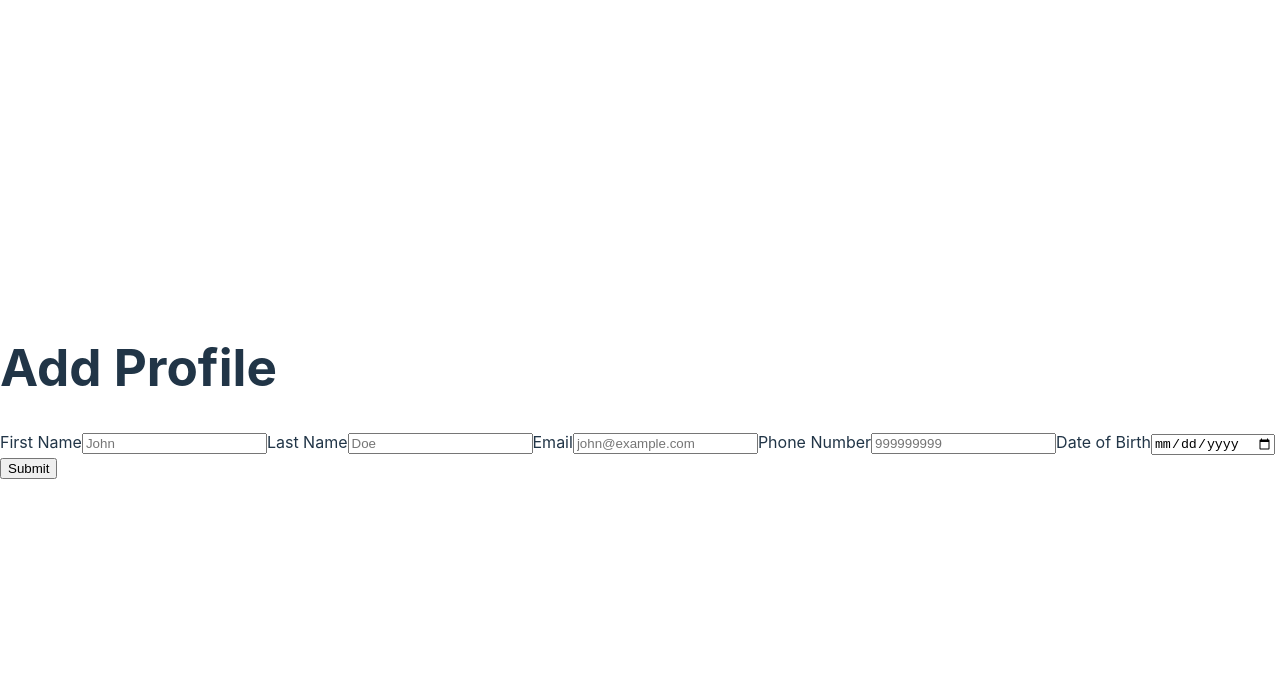
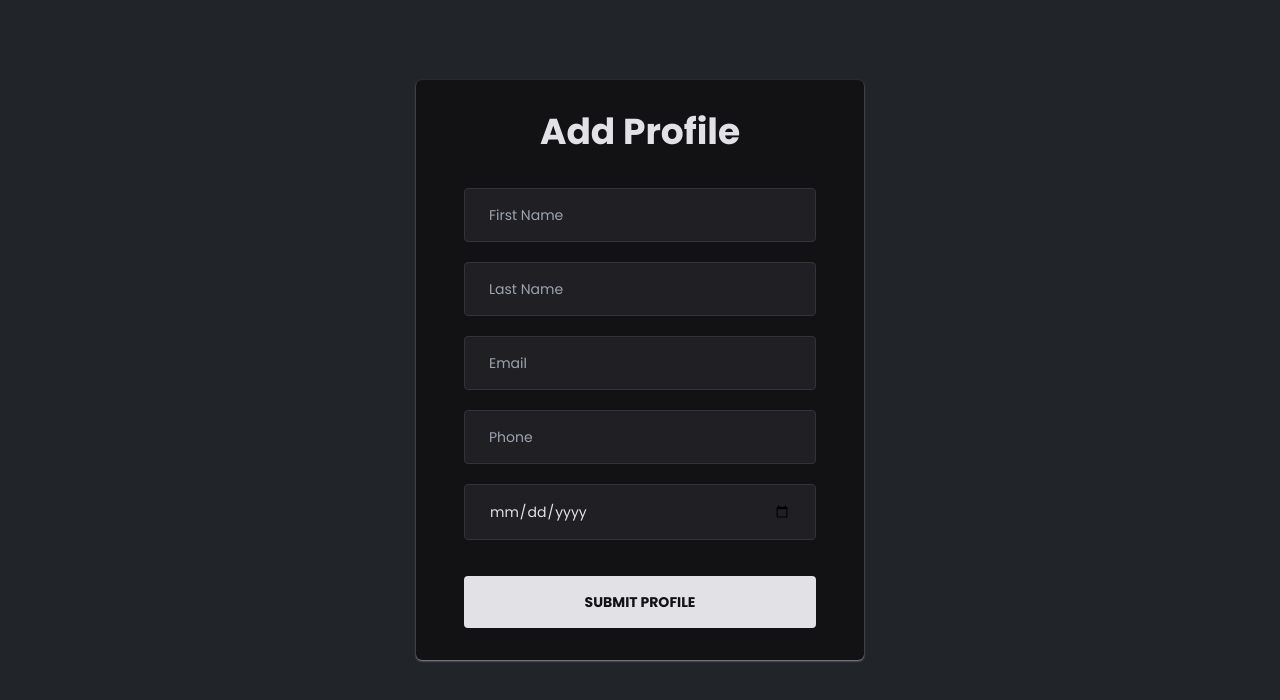
Before and after one commit to thneves/klava-form, a React (Vite) app: page / in a window 1280 px wide. Shown: the top 700 px of the page. Built offline with nearby package versions, Linux system fonts and the light colour scheme.

Commit message:
Refactor styles

```diff
--- a/index.html
+++ b/index.html
@@ -2,6 +2,12 @@
 <html lang="en">
   <head>
     <meta charset="UTF-8" />
+    <link rel="preconnect" href="https://fonts.googleapis.com" />
+    <link rel="preconnect" href="https://fonts.gstatic.com" crossorigin />
+    <link
+      href="https://fonts.googleapis.com/css2?family=Poppins:wght@300;400;700&display=swap"
+      rel="stylesheet"
+    />
     <link rel="icon" type="image/svg+xml" href="/vite.svg" />
     <meta name="viewport" content="width=device-width, initial-scale=1.0" />
     <title>Klaviyo Form</title>
--- a/src/App.jsx
+++ b/src/App.jsx
@@ -1,8 +1,9 @@
+import './styles/global.css'
 import { Form } from './components/Form';
 
 function App() {
  return (
-  <Form />
+    <Form />
  )
 }
 
--- a/src/components/Form.jsx
+++ b/src/components/Form.jsx
@@ -1,3 +1,4 @@
+import "../styles/global.css"
 import { useState } from "react"
 import { useForm } from 'react-hook-form';
 import { ErrorMessage } from '@hookform/error-message';
@@ -34,12 +35,19 @@ export function Form() {
     }
 
     return (
-      <>
-        <h1 className="title">Add Profile</h1>
-        <form className='form' onSubmit={handleSubmit(onSubmit)}>
-        <label>First Name</label>
+      <div className="w-screen h-screen bg-dark-700 pt-20">
+        <form
+          className='flex flex-col mx-auto max-w-md bg-gray-900  py-8 px-12 rounded-md shadow-gray-300 shadow-sm'
+          onSubmit={handleSubmit(onSubmit)}
+        >
+        <h1
+          className="text-center text-gray-100 text-4xl font-bold mb-5 mt-"
+          >
+          Add Profile
+        </h1>
         <input
-          placeholder='John'
+          className="flex-1 px-6 py-4 rounded bg-gray-800 border border-gray-600 text-sm text-gray-100 mt-4 mb-1"
+          placeholder='First Name'
           {...register("FirstName", {
             required: "This is required.",
             pattern: {
@@ -58,13 +66,16 @@ export function Form() {
           render={({ messages }) =>
             messages &&
             Object.entries(messages).map(([type, message]) => (
-              <p key={type}>{message}</p>
+              <p
+                className="text-red-400"
+                key={type}>{message}
+              </p>
             ))
           }
         />
-        <label>Last Name</label>
         <input
-          placeholder='Doe'
+          className="flex-1 px-6 py-4 rounded bg-gray-800 border border-gray-600 text-sm text-gray-100 mt-4 mb-1"
+          placeholder='Last Name'
           {...register("LastName", {
             required: "This is required.",
             pattern: {
@@ -83,14 +94,17 @@ export function Form() {
           render={({ messages }) =>
             messages &&
             Object.entries(messages).map(([type, message]) => (
-              <p key={type}>{message}</p>
+              <p
+                className="text-red-400"
+                key={type}>{message}
+              </p>
             ))
           }
         />
 
-        <label>Email</label>
         <input
-          placeholder='john@example.com'
+          className="flex-1 px-6 py-4 rounded bg-gray-800 border border-gray-600 text-sm text-gray-100 mt-4 mb-1"
+          placeholder='Email'
           {...register("Email", {
             required: "This is required.",
             pattern: {
@@ -105,14 +119,16 @@ export function Form() {
           render={({ messages }) =>
             messages &&
             Object.entries(messages).map(([type, message]) => (
-              <p key={type}>{message}</p>
+              <p
+                className="text-red-400"
+                key={type}>{message}
+              </p>
             ))
           }
         />
-
-        <label>Phone Number</label>
         <input
-          placeholder='999999999'
+          className="flex-1 px-6 py-4 rounded bg-gray-800 border border-gray-600 text-sm text-gray-100 mt-4 mb-1"
+          placeholder='Phone'
           {...register("Phone", {
             required: "This is required.",
             pattern: {
@@ -135,14 +151,16 @@ export function Form() {
           render={({ messages }) =>
             messages &&
             Object.entries(messages).map(([type, message]) => (
-              <p key={type}>{message}</p>
+              <p
+                className="text-red-400"
+                key={type}>{message}
+              </p>
             ))
           }
         />
 
-        <label>Date of Birth</label>
         <input
-          className='date'
+          className="flex-1 px-6 py-4 rounded bg-gray-800 border border-gray-600 text-sm text-gray-100 mt-4 mb-1"
           type="date"
           placeholder='Date of Birth'
           {...register("Birth", {
@@ -155,15 +173,22 @@ export function Form() {
           render={({ messages }) =>
             messages &&
             Object.entries(messages).map(([type, message]) => (
-              <p key={type}>{message}</p>
+              <p
+                className="text-red-400"
+                key={type}>{message}
+              </p>
             ))
           }
         />
 
-        <input className="submit-btn" value="Submit" type="submit" />
+        <input
+          className="mt-8 px-6 py-4 rounded font-bold text-gray-900 text-sm uppercase bg-gray-100  shadow-sm shadow-blue-400 hover:bg-gray-300 hover:cursor-pointer"
+          value="Submit Profile"
+          type="submit"
+        />
 
         { error === false ? <p className="message-success">{notification}</p> : <p className="message-error">{notification}</p>}
       </form>
-      </>
+      </div>
     )
   }
--- a/src/index.css
+++ /dev/null
@@ -1,70 +0,0 @@
-:root {
-  font-family: Inter, Avenir, Helvetica, Arial, sans-serif;
-  font-size: 16px;
-  line-height: 24px;
-  font-weight: 400;
-
-  color-scheme: light dark;
-  color: rgba(255, 255, 255, 0.87);
-  background-color: #242424;
-
-  font-synthesis: none;
-  text-rendering: optimizeLegibility;
-  -webkit-font-smoothing: antialiased;
-  -moz-osx-font-smoothing: grayscale;
-  -webkit-text-size-adjust: 100%;
-}
-
-a {
-  font-weight: 500;
-  color: #646cff;
-  text-decoration: inherit;
-}
-a:hover {
-  color: #535bf2;
-}
-
-body {
-  margin: 0;
-  display: flex;
-  place-items: center;
-  min-width: 320px;
-  min-height: 100vh;
-}
-
-h1 {
-  font-size: 3.2em;
-  line-height: 1.1;
-}
-
-button {
-  border-radius: 8px;
-  border: 1px solid transparent;
-  padding: 0.6em 1.2em;
-  font-size: 1em;
-  font-weight: 500;
-  font-family: inherit;
-  background-color: #1a1a1a;
-  cursor: pointer;
-  transition: border-color 0.25s;
-}
-button:hover {
-  border-color: #646cff;
-}
-button:focus,
-button:focus-visible {
-  outline: 4px auto -webkit-focus-ring-color;
-}
-
-@media (prefers-color-scheme: light) {
-  :root {
-    color: #213547;
-    background-color: #ffffff;
-  }
-  a:hover {
-    color: #747bff;
-  }
-  button {
-    background-color: #f9f9f9;
-  }
-}
--- a/src/main.jsx
+++ b/src/main.jsx
@@ -1,7 +1,7 @@
 import React from 'react'
 import ReactDOM from 'react-dom/client'
 import App from './App'
-import './index.css'
+import './styles/global.css';
 
 ReactDOM.createRoot(document.getElementById('root')).render(
   <React.StrictMode>
--- /dev/null
+++ b/src/styles/global.css
@@ -0,0 +1,7 @@
+@tailwind base;
+@tailwind components;
+@tailwind utilities;
+
+body {
+  -webkit-font-smoothing: antialised;
+}
--- a/tailwind.config.cjs
+++ b/tailwind.config.cjs
@@ -4,7 +4,30 @@ module.exports = {
     "./src/**/*.jsx"
   ],
   theme: {
-    extend: {},
+    extend: {
+      fontFamily: {
+        sans: 'Poppins, sans-serif'
+      }
+    },
+
+    colors: {
+      red: {
+        400: '#780000'
+      },
+
+      gray: {
+        100: '#E1E1E6',
+        300: '#8D8D99',
+        600: '#323238',
+        800: '#202024',
+        900: '#121214',
+        900: '#121214',
+      },
+
+      dark: {
+        700: '#212529'
+      }
+    }
   },
   plugins: [],
 }
```
